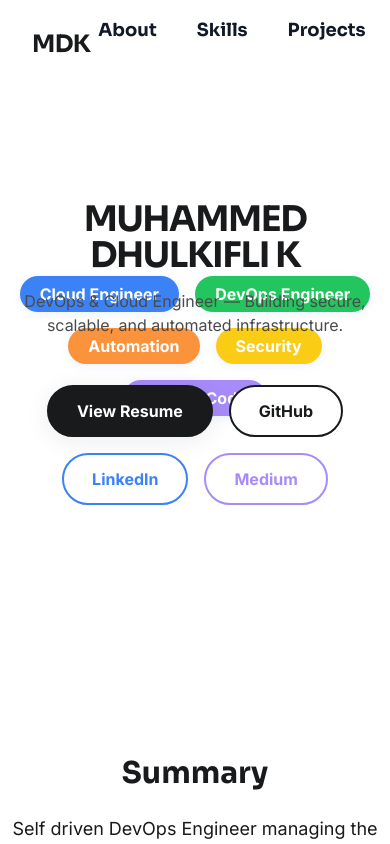
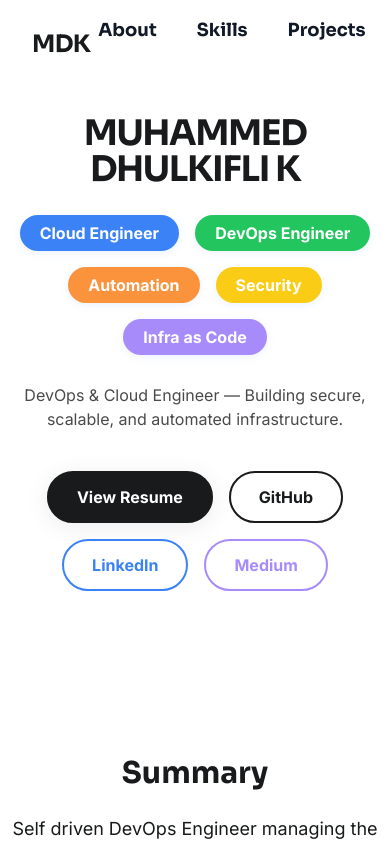
Before and after one commit to dhulkii/test, a Next.js app: page / in a window 390 px wide. Shown: the top 844 px of the page. Built offline with nearby package versions, Linux system fonts and the light colour scheme.

Commit message:
fix(hero): resolve tag overlap, improve spacing, and unify CTA/button styles

```diff
--- a/src/components/hero-section.tsx
+++ b/src/components/hero-section.tsx
@@ -20,26 +20,26 @@ const tagColorMap: Record<TagColor, string> = {
 };
 
 const tagPositionMap = [
-  { top: '10%', left: '10%' },
-  { top: '70%', left: '85%' },
-  { top: '20%', left: '80%' },
-  { top: '60%', left: '20%' },
+  { top: '10%', left: '15%' },
+  { top: '75%', left: '80%' },
+  { top: '25%', left: '85%' },
+  { top: '65%', left: '20%' },
   { top: '40%', left: '50%' },
 ];
 
 export function HeroSection() {
   return (
     <section id="hero" className="relative min-h-[80vh] flex flex-col items-center justify-center bg-background-base overflow-hidden">
-      {/* Floating Tags */}
-      <div className="absolute inset-0 flex items-center justify-center pointer-events-none select-none">
-        <div className="relative w-full max-w-4xl h-64 mx-auto hidden md:block">
+      {/* Floating Tags (desktop only) */}
+      <div className="absolute inset-0 pointer-events-none select-none hidden md:block">
+        <div className="relative w-full max-w-5xl h-[400px] mx-auto">
           {tags.map((tag, i) => (
             <motion.div
               key={tag.label}
               initial={{ opacity: 0, scale: 0.8, y: 40 }}
               animate={{ opacity: 1, scale: 1, y: 0 }}
               transition={{ delay: 0.2 + i * 0.1, duration: 0.7, type: 'spring' }}
-              className={`tag absolute z-10 ${tagColorMap[tag.color]} shadow-tag`}
+              className={`tag absolute z-10 ${tagColorMap[tag.color]} shadow-tag text-base px-4 py-2 font-semibold`}
               style={{
                 top: tagPositionMap[i].top,
                 left: tagPositionMap[i].left,
@@ -50,24 +50,24 @@ export function HeroSection() {
             </motion.div>
           ))}
         </div>
-        {/* On mobile, show tags in a row below the headline */}
-        <div className="flex flex-wrap gap-2 justify-center md:hidden mt-4 w-full">
-          {tags.map((tag) => (
-            <span key={tag.label} className={`tag ${tagColorMap[tag.color]} shadow-tag text-sm px-3 py-1`}>{tag.label}</span>
-          ))}
-        </div>
       </div>
       {/* Hero Content */}
-      <div className="relative z-20 flex flex-col items-center justify-center text-center pt-24 pb-16">
+      <div className="relative z-20 flex flex-col items-center justify-center text-center pt-24 pb-16 w-full">
         <motion.h1
           initial={{ opacity: 0, scale: 0.95 }}
           animate={{ opacity: 1, scale: 1 }}
           transition={{ duration: 0.8, ease: 'easeOut' }}
-          className="font-display text-[2.2rem] md:text-[5rem] font-bold uppercase leading-none tracking-tight text-text-main mb-4"
+          className="font-display text-[2.2rem] sm:text-[3rem] md:text-[4.5rem] font-bold uppercase leading-none tracking-tight text-text-main mb-6 md:mb-8"
           style={{ letterSpacing: '-0.04em' }}
         >
           Muhammed Dhulkifli K
         </motion.h1>
+        {/* Tags below headline on mobile */}
+        <div className="flex flex-wrap gap-2 justify-center md:hidden mb-6">
+          {tags.map((tag) => (
+            <span key={tag.label} className={`tag ${tagColorMap[tag.color]} shadow-tag text-sm px-3 py-1 font-semibold`}>{tag.label}</span>
+          ))}
+        </div>
         <motion.p
           initial={{ opacity: 0, y: 24 }}
           animate={{ opacity: 1, y: 0 }}
@@ -76,7 +76,7 @@ export function HeroSection() {
         >
           DevOps & Cloud Engineer — Building secure, scalable, and automated infrastructure.
         </motion.p>
-        <div className="flex flex-wrap gap-4 justify-center mt-4">
+        <div className="flex flex-wrap gap-4 justify-center mt-2">
           <a href="/resume.pdf" className="px-7 py-3 rounded-xl font-bold text-white bg-accent-black shadow-card hover:bg-text-main transition-colors duration-200 border-2 border-accent-black">View Resume</a>
           <a href="https://github.com/dhulkii" target="_blank" rel="noopener" className="px-7 py-3 rounded-xl font-bold text-accent-black border-2 border-accent-black bg-white hover:bg-accent-black/10 transition-colors duration-200">GitHub</a>
           <a href="https://linkedin.com/in/muhammeddhulkifli" target="_blank" rel="noopener" className="px-7 py-3 rounded-xl font-bold text-accent-blue border-2 border-accent-blue bg-white hover:bg-accent-blue/10 transition-colors duration-200">LinkedIn</a>
```
